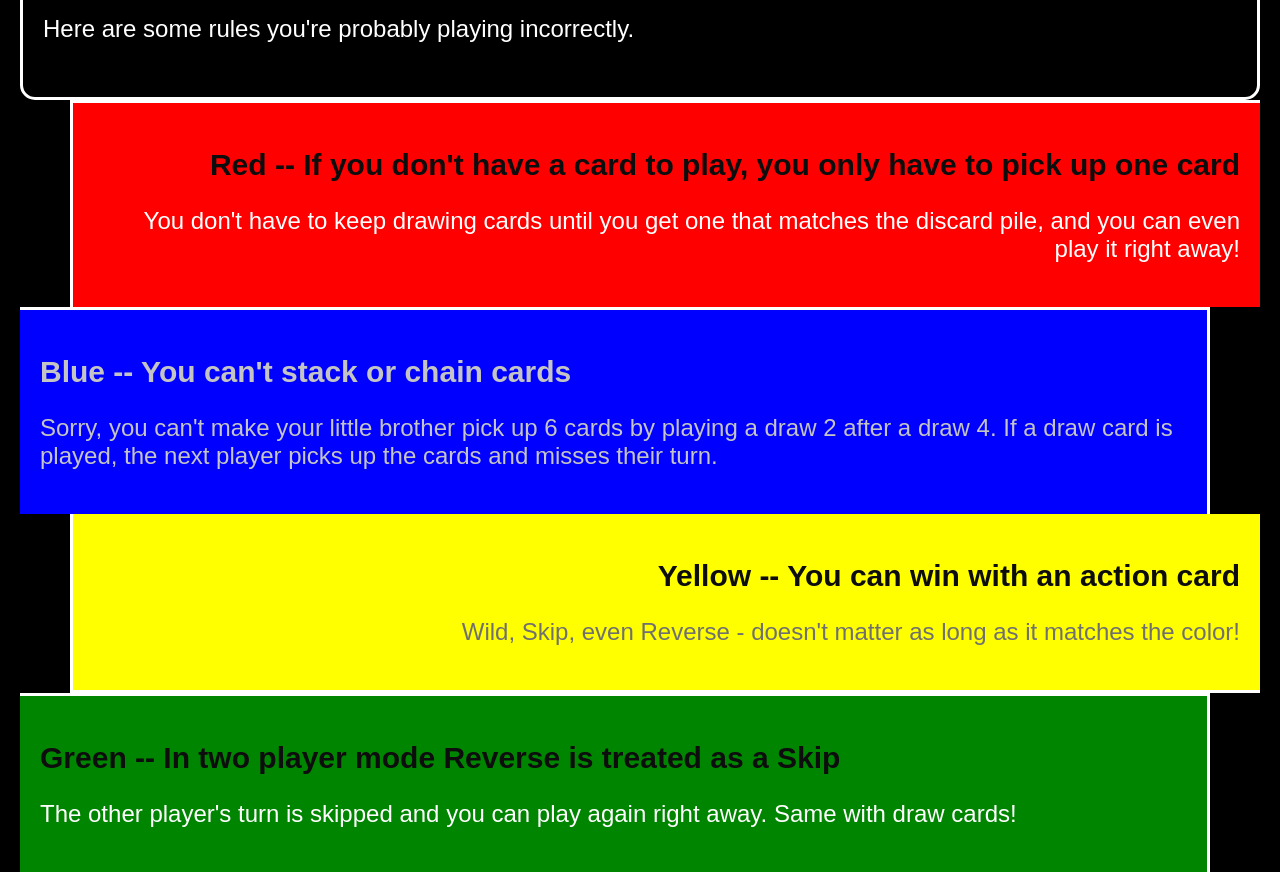
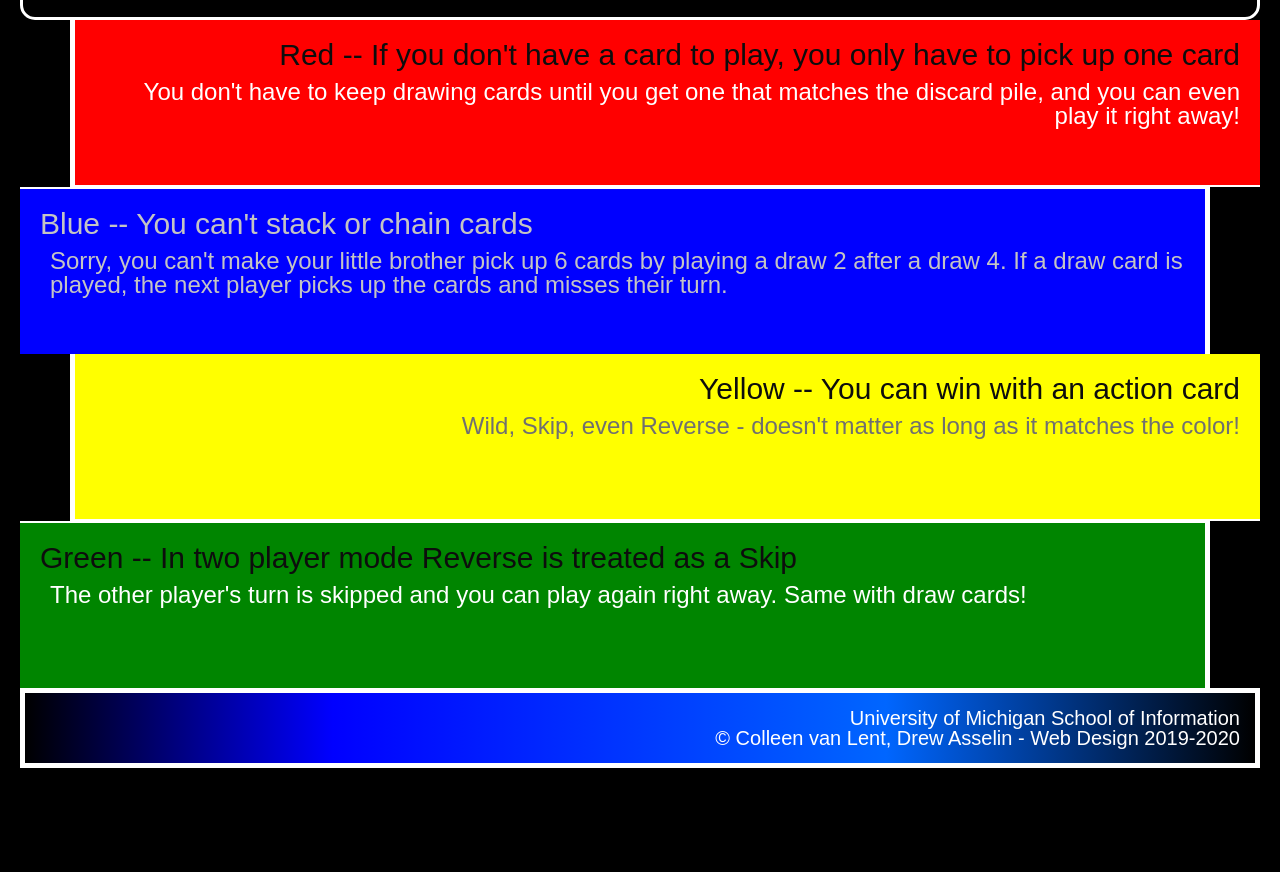
Before and after one commit to Neal362/hw3-2022, a plain HTML site: page index.html in a window 1280 px wide. Shown: the part 508-1380 px from the top of the page. After the commit the page ends 1276 px from the top, so only its background shows below. Drawn offline with Linux system fonts and the light colour scheme.

Commit message:
Add files via upload

```diff
--- a/css/style.css
+++ b/css/style.css
@@ -1,6 +1,6 @@
 body {
     background-color: #000000;
-    font-family: Arial;
+    font-family: Arial, Verdana;
     color: #ffffff;
     margin-top: 20px;
     margin-left: 20px;
@@ -20,8 +20,8 @@ h2 {
 
 p {
     font-size: 24px;
-    padding-top: 10;
-    padding-left: 10;
+    padding-top: 10px;
+    padding-left: 10px;
 }
 
 img {
@@ -52,16 +52,18 @@ div {
     background-color: #ff0000;
     text-align: right;
     margin-left: 50px;
-    border-bottom: 2px;
-    border-right: 5px;
+    border: none;
+    border-bottom: solid 2px;
+    border-left: solid 5px;
     }
 
 .blue {
     background-color: #0000ff;
     text-align: left;
     margin-right: 50px;
-    border-left: 5px;
-    border-bottom: 2px;
+    border: none;
+    border-right: solid 5px;
+    border-top: solid 2px;
 
 }
 
@@ -73,8 +75,9 @@ div {
     background-color: #FFFF00;
     text-align: right;
     margin-left: 50px;
-    border-top: 2px;
-    border-right: 5px;
+    border: none;
+    border-bottom: solid 2px;
+    border-left: solid 5px;
 
 }
 
@@ -86,14 +89,19 @@ div {
     background-color: #008500;
     text-align: left;
     margin-right: 50px;
-    border-left: 5px;
-    border-bottom: 2px;
+    border:none;
+    border-right: solid 5px;
+    border-top: solid 2px;
 }
 
 footer {
     background: linear-gradient(90deg, #000000 0%, #0000ff 25%, #0066ff 70%, #000000 100%);
     border: 5px solid;
     text-align: right;
+
+}
+
+footer p{
     font-size: 20px;
     padding-top: 15px;
     padding-right: 15px;
--- a/index.html
+++ b/index.html
@@ -1,7 +1,8 @@
 <!DOCTYPE html>
 <html lang="en">
 <head>
-  <link rel="stylesheet" type="text/css" href="css/style.css">
+  <link rel="stylesheet" href="css/html5reset.css">
+  <link rel="stylesheet" href="css/style.css">
   <meta charset="UTF-8">
   <meta name="viewport" content="width=device-width, initial-scale=1.0">
  <title>4 Uno Rules You're Playing Wrong</title>
```
Also changed, not shown: images/HW3_1150px.png (added).
